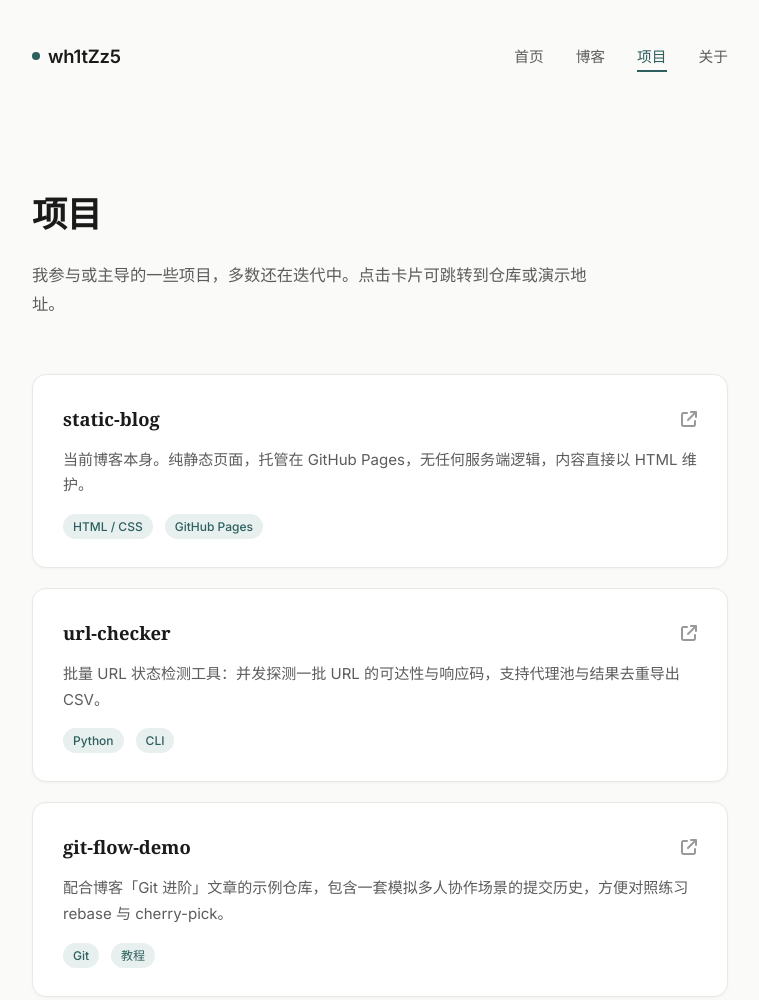
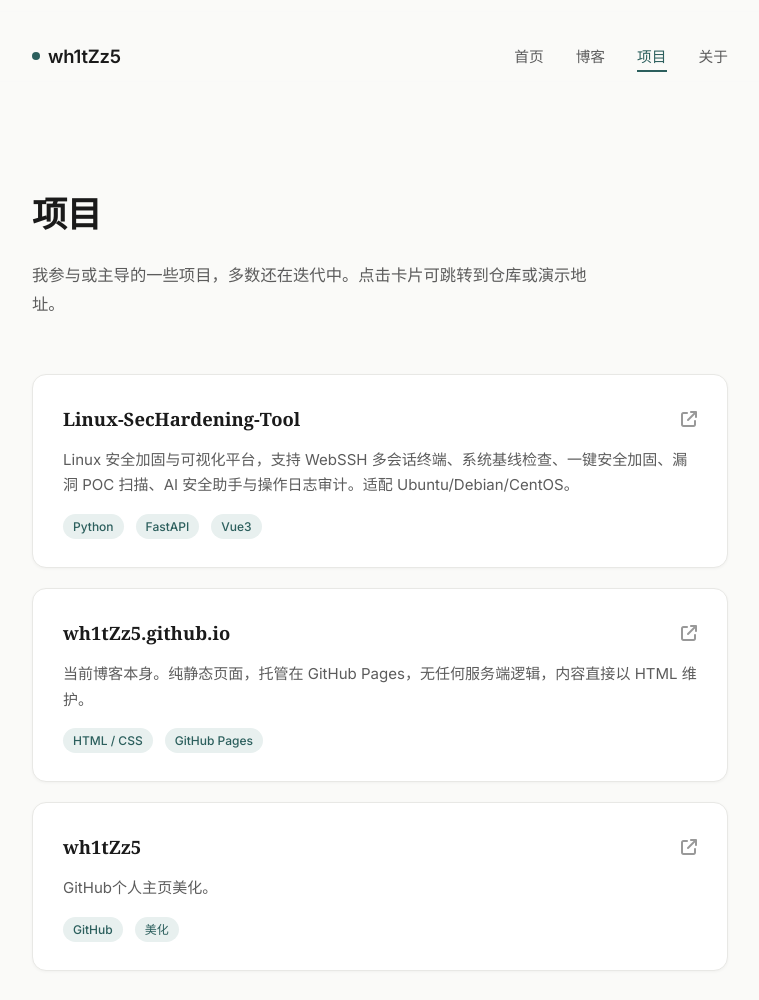
Before and after one commit to wh1tZz5/wh1tZz5.github.io, a plain HTML site: page projects.html in a window 1280 px wide. Shown: the top 1000 px of the page, without its empty margins (260-1019 px from the left). Drawn offline with Linux system fonts and the light colour scheme.

Commit message:
更新描述

```diff
--- a/projects.html
+++ b/projects.html
@@ -39,9 +39,22 @@
 <section class="projects">
   <div class="container">
 
-    <a class="project-card" href="https://github.com/wh1tZz5" target="_blank" rel="noopener">
+    <a class="project-card" href="https://github.com/wh1tZz5/Linux-SecHardening-Tool" target="_blank" rel="noopener">
       <div class="project-card-header">
-        <h3>static-blog</h3>
+        <h3>Linux-SecHardening-Tool</h3>
+        <i class="project-link fas fa-arrow-up-right-from-square"></i>
+      </div>
+      <p>Linux 安全加固与可视化平台，支持 WebSSH 多会话终端、系统基线检查、一键安全加固、漏洞 POC 扫描、AI 安全助手与操作日志审计。适配 Ubuntu/Debian/CentOS。</p>
+      <div class="project-card-footer">
+        <span class="post-tag">Python</span>
+        <span class="post-tag">FastAPI</span>
+        <span class="post-tag">Vue3</span>
+      </div>
+    </a>
+
+    <a class="project-card" href="https://github.com/wh1tZz5/wh1tZz5.github.io" target="_blank" rel="noopener">
+      <div class="project-card-header">
+        <h3>wh1tZz5.github.io</h3>
         <i class="project-link fas fa-arrow-up-right-from-square"></i>
       </div>
       <p>当前博客本身。纯静态页面，托管在 GitHub Pages，无任何服务端逻辑，内容直接以 HTML 维护。</p>
@@ -51,27 +64,15 @@
       </div>
     </a>
 
-    <a class="project-card" href="https://github.com/wh1tZz5" target="_blank" rel="noopener">
+    <a class="project-card" href="https://github.com/wh1tZz5/wh1tZz5" target="_blank" rel="noopener">
       <div class="project-card-header">
-        <h3>url-checker</h3>
+        <h3>wh1tZz5</h3>
         <i class="project-link fas fa-arrow-up-right-from-square"></i>
       </div>
-      <p>批量 URL 状态检测工具：并发探测一批 URL 的可达性与响应码，支持代理池与结果去重导出 CSV。</p>
+      <p>GitHub个人主页美化。</p>
       <div class="project-card-footer">
-        <span class="post-tag">Python</span>
-        <span class="post-tag">CLI</span>
-      </div>
-    </a>
-
-    <a class="project-card" href="https://github.com/wh1tZz5" target="_blank" rel="noopener">
-      <div class="project-card-header">
-        <h3>git-flow-demo</h3>
-        <i class="project-link fas fa-arrow-up-right-from-square"></i>
-      </div>
-      <p>配合博客「Git 进阶」文章的示例仓库，包含一套模拟多人协作场景的提交历史，方便对照练习 rebase 与 cherry-pick。</p>
-      <div class="project-card-footer">
-        <span class="post-tag">Git</span>
-        <span class="post-tag">教程</span>
+        <span class="post-tag">GitHub</span>
+        <span class="post-tag">美化</span>
       </div>
     </a>
 
```
Also changed, not shown: index.html (+2 -2 lines).
